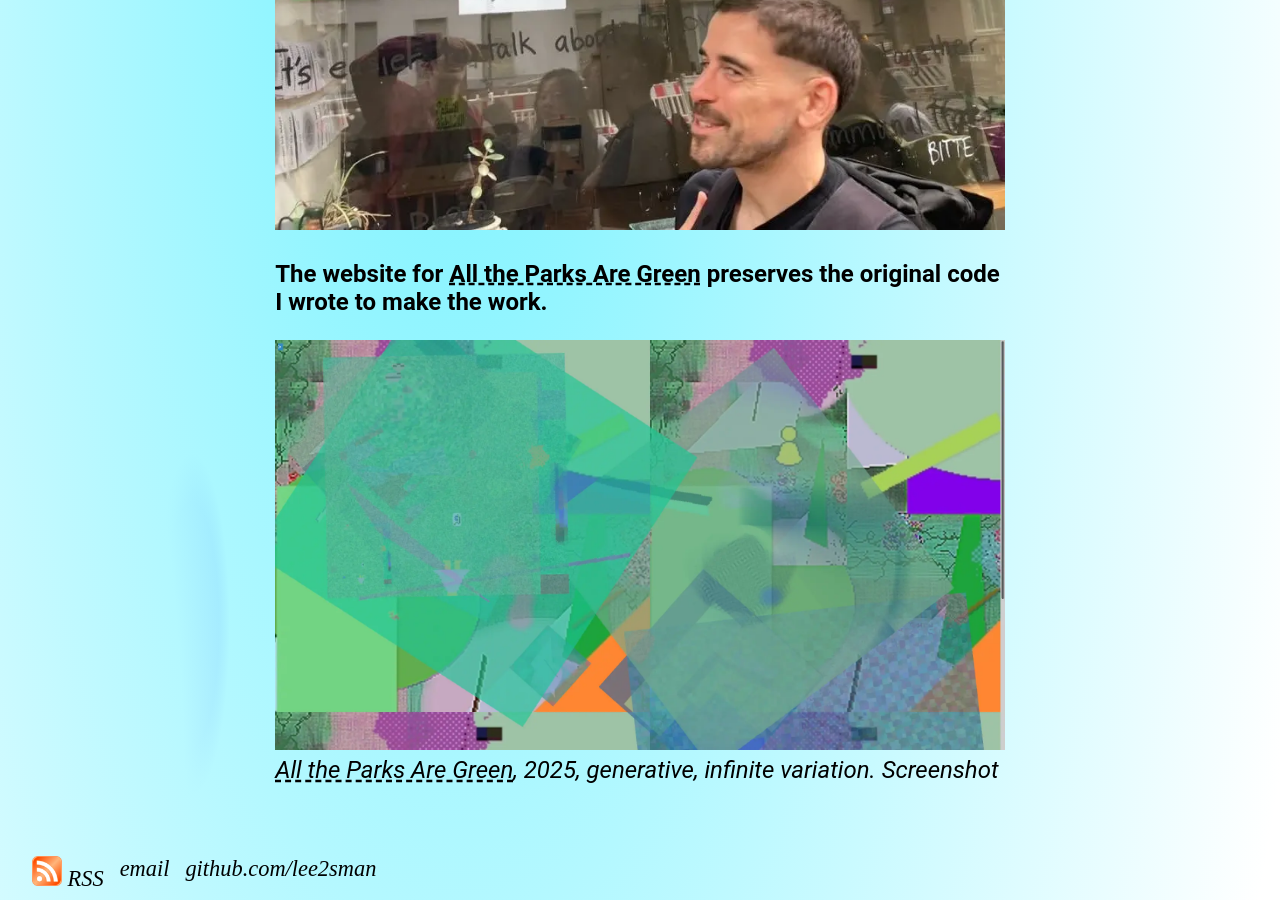
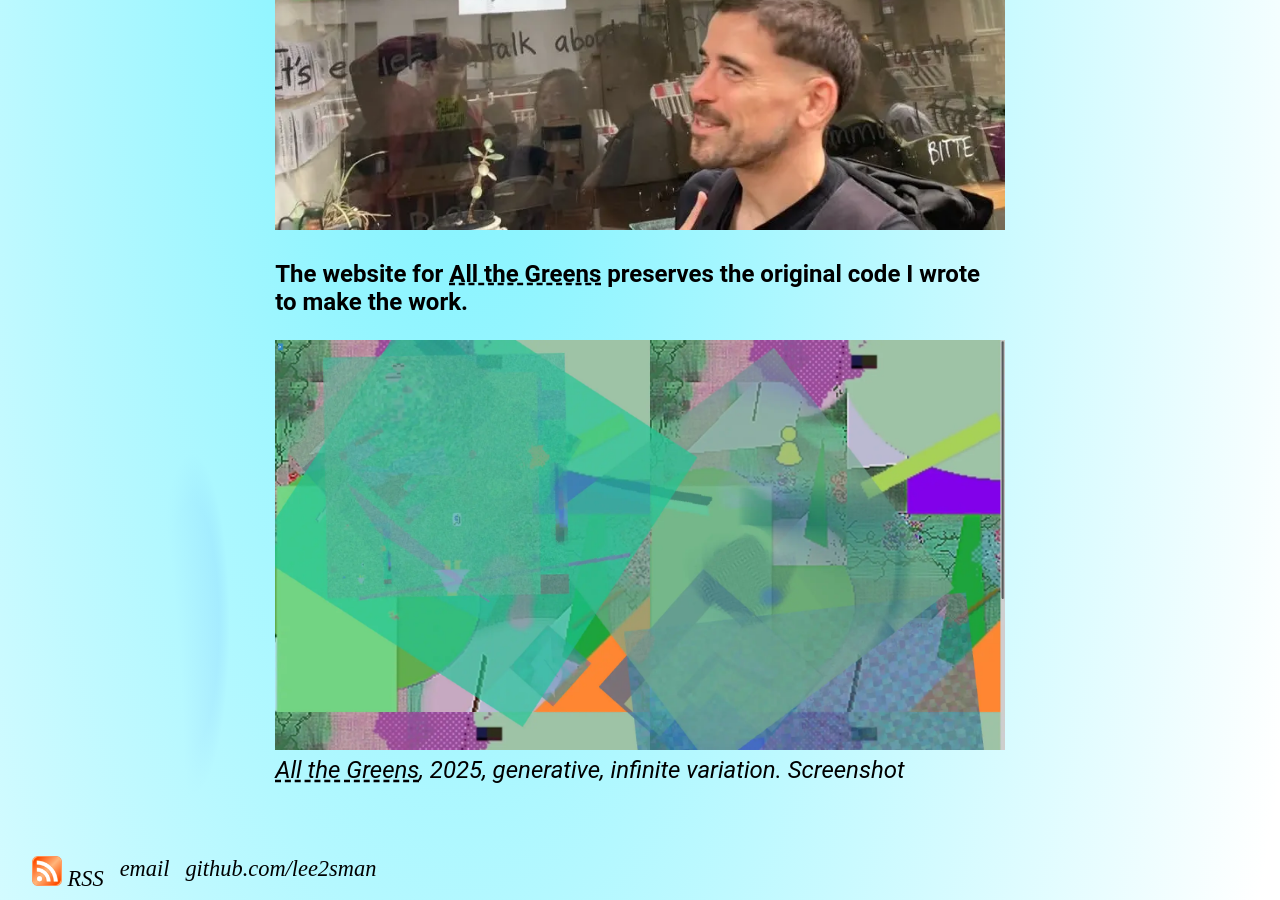
Before and after one commit to lee2sman/nosebook, a Jekyll site: the page built from _posts/2025-08-04-html-day-2025.md, in a window 1280 px wide and 900 px high, scrolled down 3705 px. Built offline with Jekyll 4.4.1, drawn with Linux system fonts in a browser that asks for light colours; some web fonts are replaced; some of the changed text lies outside the part shown.

Commit message:
update blog/log

```diff
--- a/_posts/2025-08-04-html-day-2025.md
+++ b/_posts/2025-08-04-html-day-2025.md
@@ -10,8 +10,8 @@ categories: [open source, creative code, programming]
 
 In August 2025 I participated in <a href="https://html.energy/html-day/2025/index.html">HTML Energy Day</a> in Berlin, at Offline place (and in Tempelhofer Field when it wasn't raining). <em>HTML Day is an annual celebration of HTML. It's a day to gather IRL in places around the world to write and learn HTML. It's been going strong for three years.</em> I really loved seeing the distributed semi-worldwide HTML day unroll, in person and online. Seeing friends organizing in SF, NYC, Boston, Philly, Berlin, Amsterdam, Rotterdam, Seoul (I'm leaving out many others) and posting their photos, and meeting everyone was a great experience.
 
-![A screenshot from All the Parks are Green]({{"/images/green1.webp" | absolute_url}} "Abstract field of green and other color blocks, pixelations, distortions and stamps")
-*[All the Parks Are Green](https://leetusman.com/everyday/298/green/), 2025, generative, infinite variation. Screenshot*
+![A screenshot from All the Greens]({{"/images/green1.webp" | absolute_url}} "Abstract field of green and other color blocks, pixelations, distortions and stamps")
+*[All the Greens](https://leetusman.com/everyday/298/green/), 2025, generative, infinite variation. Screenshot*
 
 
 This is actually the third time I've participated in the HTML Day freewrite. *See [Coding in a notebook by the side of the river with HTML Energy ❇️](https://leetusman.com/nosebook/html-energy) for a previous writeup.*
@@ -27,8 +27,8 @@ There is a <a href="https://www.are.na/html-energy/html-day-2025-photo-album">ph
 
 ![looking at the HTML sign on the window]({{"/images/energy3.webp" | absolute_url}} "Looking at the HTML sign on the window")
 
-<strong>The website for <a href="https://leetusman.com/everyday/298/green/">All the Parks Are Green</a> preserves the original code I wrote to make the work.</strong>
+<strong>The website for <a href="https://leetusman.com/everyday/298/green/">All the Greens</a> preserves the original code I wrote to make the work.</strong>
 
 
-![A screenshot from All the Parks are Green]({{"/images/green3.webp" | absolute_url}} "Abstract field of green and other color blocks, pixelations, distortions and stamps")
-*[All the Parks Are Green](https://leetusman.com/everyday/298/green/), 2025, generative, infinite variation. Screenshot*
+![A screenshot from All the Greens]({{"/images/green3.webp" | absolute_url}} "Abstract field of green and other color blocks, pixelations, distortions and stamps")
+*[All the Greens](https://leetusman.com/everyday/298/green/), 2025, generative, infinite variation. Screenshot*
```
Also changed, not shown: log.md (+6 -0 lines).
